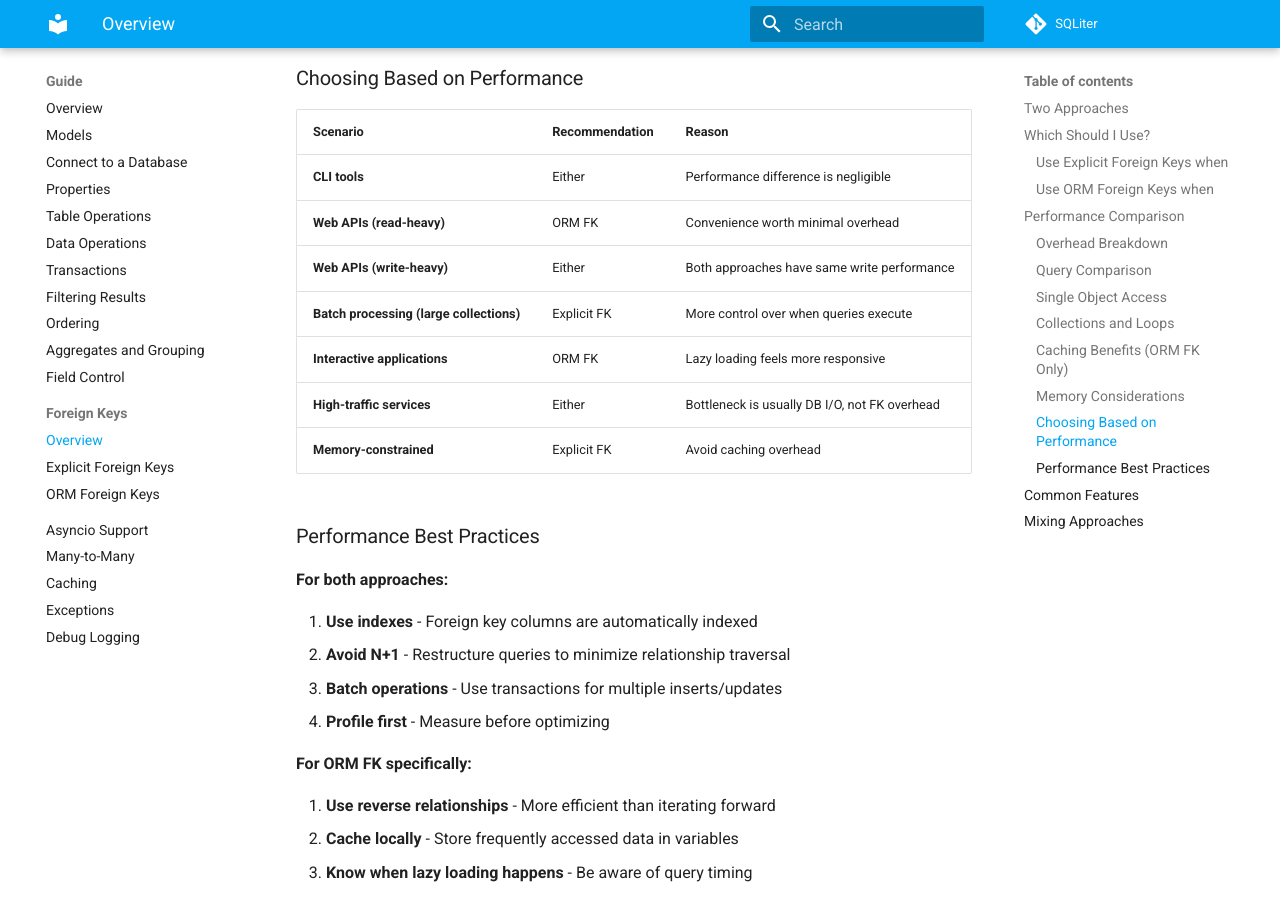
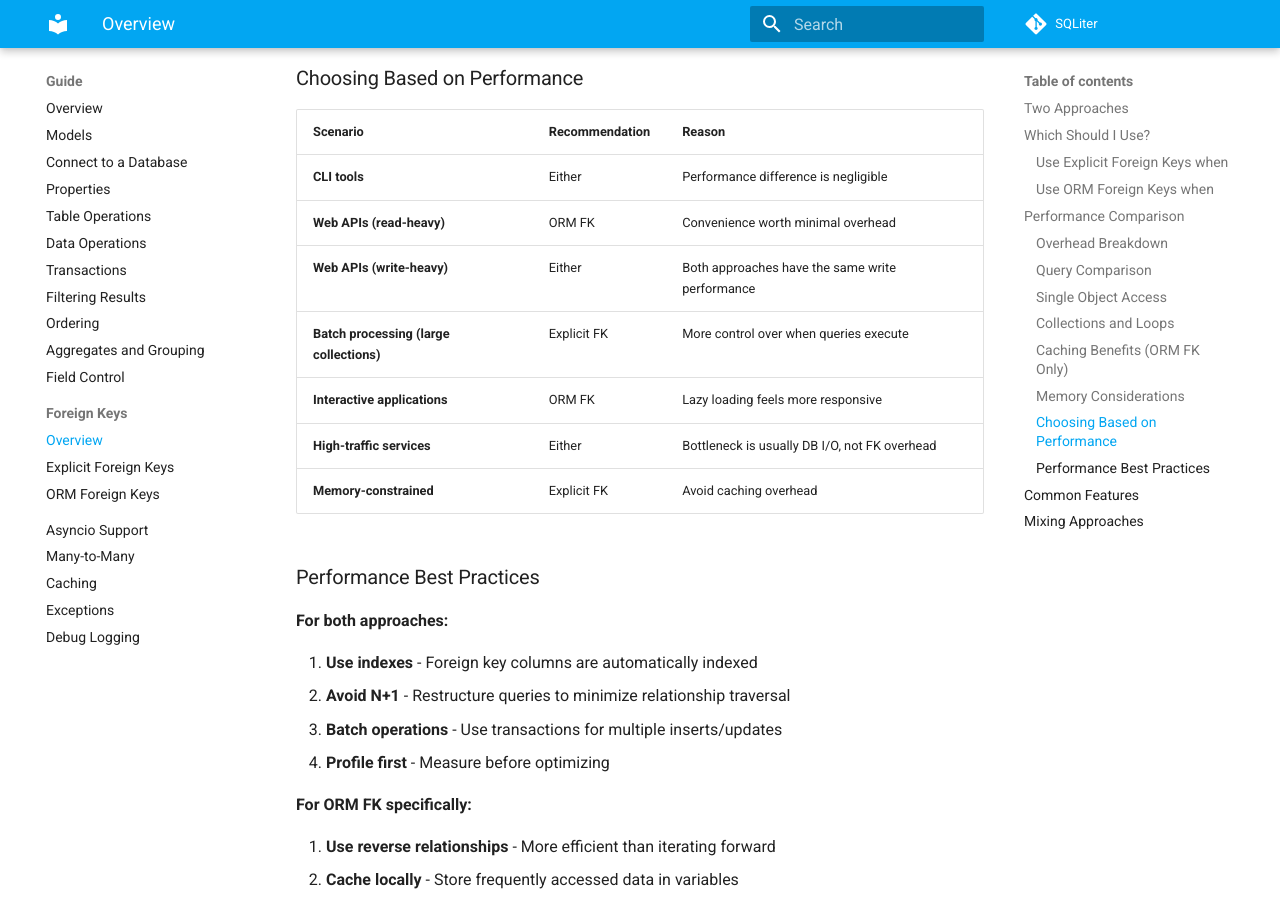
Before and after one commit to seapagan/sqliter-py, an MkDocs documentation site: the page built from docs/guide/foreign-keys.md, in a window 1280 px wide and 900 px high, scrolled down 4643 px. Built offline with MkDocs 1.6.1 and Material for MkDocs 9.7.7, drawn with Linux system fonts in a browser that asks for light colours; plug-ins that fetch from the network failed and are left out; comment, search, counter and statistics services are not loaded.

Commit message:
docs: polish guide wording
Signed-off-by: Grant Ramsay <seapagan@gmail.com>

```diff
--- a/docs/guide/foreign-keys.md
+++ b/docs/guide/foreign-keys.md
@@ -191,15 +191,15 @@ memory simultaneously.
 
 ### Choosing Based on Performance
 
-| Scenario                                 | Recommendation | Reason                                        |
-| ---------------------------------------- | -------------- | --------------------------------------------- |
-| **CLI tools**                            | Either         | Performance difference is negligible          |
-| **Web APIs (read-heavy)**                | ORM FK         | Convenience worth minimal overhead            |
-| **Web APIs (write-heavy)**               | Either         | Both approaches have same write performance   |
-| **Batch processing (large collections)** | Explicit FK    | More control over when queries execute        |
-| **Interactive applications**             | ORM FK         | Lazy loading feels more responsive            |
-| **High-traffic services**                | Either         | Bottleneck is usually DB I/O, not FK overhead |
-| **Memory-constrained**                   | Explicit FK    | Avoid caching overhead                        |
+| Scenario                                 | Recommendation | Reason                                          |
+| ---------------------------------------- | -------------- | ----------------------------------------------- |
+| **CLI tools**                            | Either         | Performance difference is negligible            |
+| **Web APIs (read-heavy)**                | ORM FK         | Convenience worth minimal overhead              |
+| **Web APIs (write-heavy)**               | Either         | Both approaches have the same write performance |
+| **Batch processing (large collections)** | Explicit FK    | More control over when queries execute          |
+| **Interactive applications**             | ORM FK         | Lazy loading feels more responsive              |
+| **High-traffic services**                | Either         | Bottleneck is usually DB I/O, not FK overhead   |
+| **Memory-constrained**                   | Explicit FK    | Avoid caching overhead                          |
 
 ### Performance Best Practices
 
```
Also changed, not shown: docs/guide/data-operations.md (+1 -1 lines), docs/tui-demo/connection.md (+6 -6 lines).
